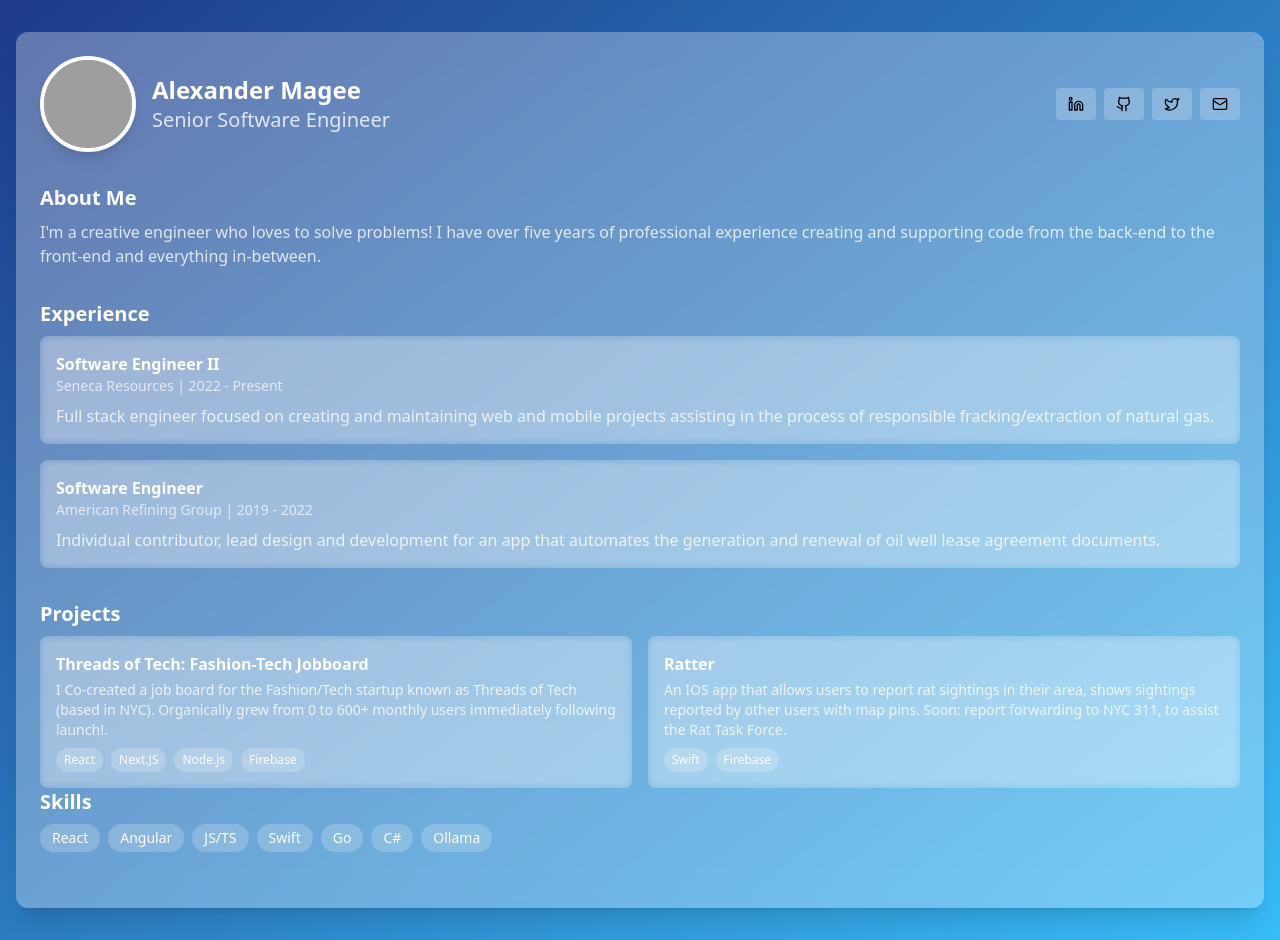
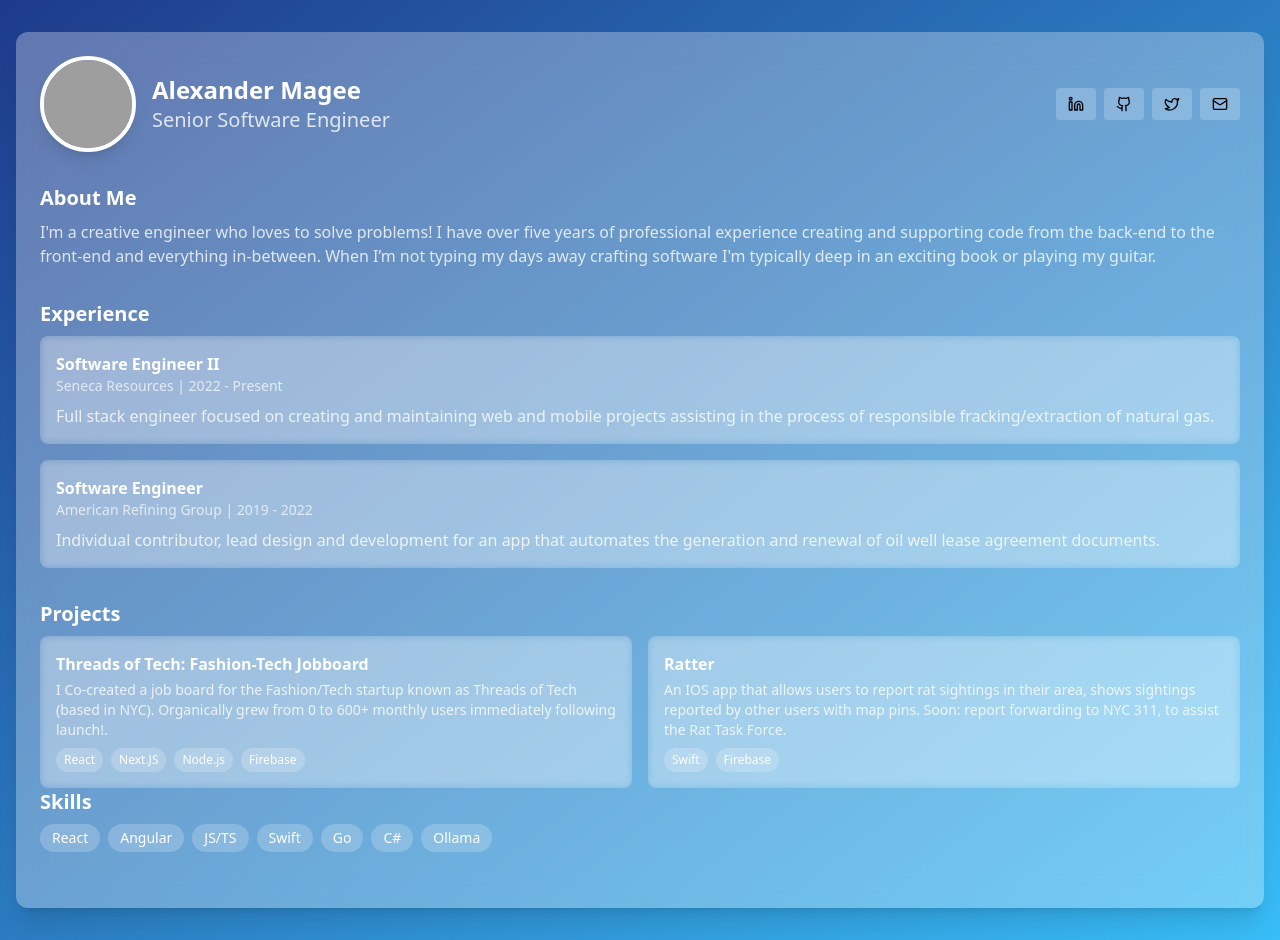
Before and after one commit to xmagee/portfolio, a React (Create React App) app: page / in a window 1280 px wide. Built offline with nearby package versions, Linux system fonts and the light colour scheme; grey boxes are pictures that could not be loaded.

Commit message:
update bio

```diff
--- a/src/App.js
+++ b/src/App.js
@@ -62,8 +62,9 @@ export default function GlassPortfolio() {
             <section className="mb-8">
               <h2 className="text-xl font-semibold text-white mb-2">About Me</h2>
               <p className="text-white/80">
-                I'm a creative engineer who loves to solve problems! I have over five years of professional
-                experience creating and supporting code from the back-end to the front-end and everything in-between.
+                I'm a creative engineer who loves to solve problems! I have over five years of professional experience creating and
+                supporting code from the back-end to the front-end and everything in-between. When I’m not typing my days away
+                crafting software I'm typically deep in an exciting book or playing my guitar.
               </p>
             </section>
 
```
